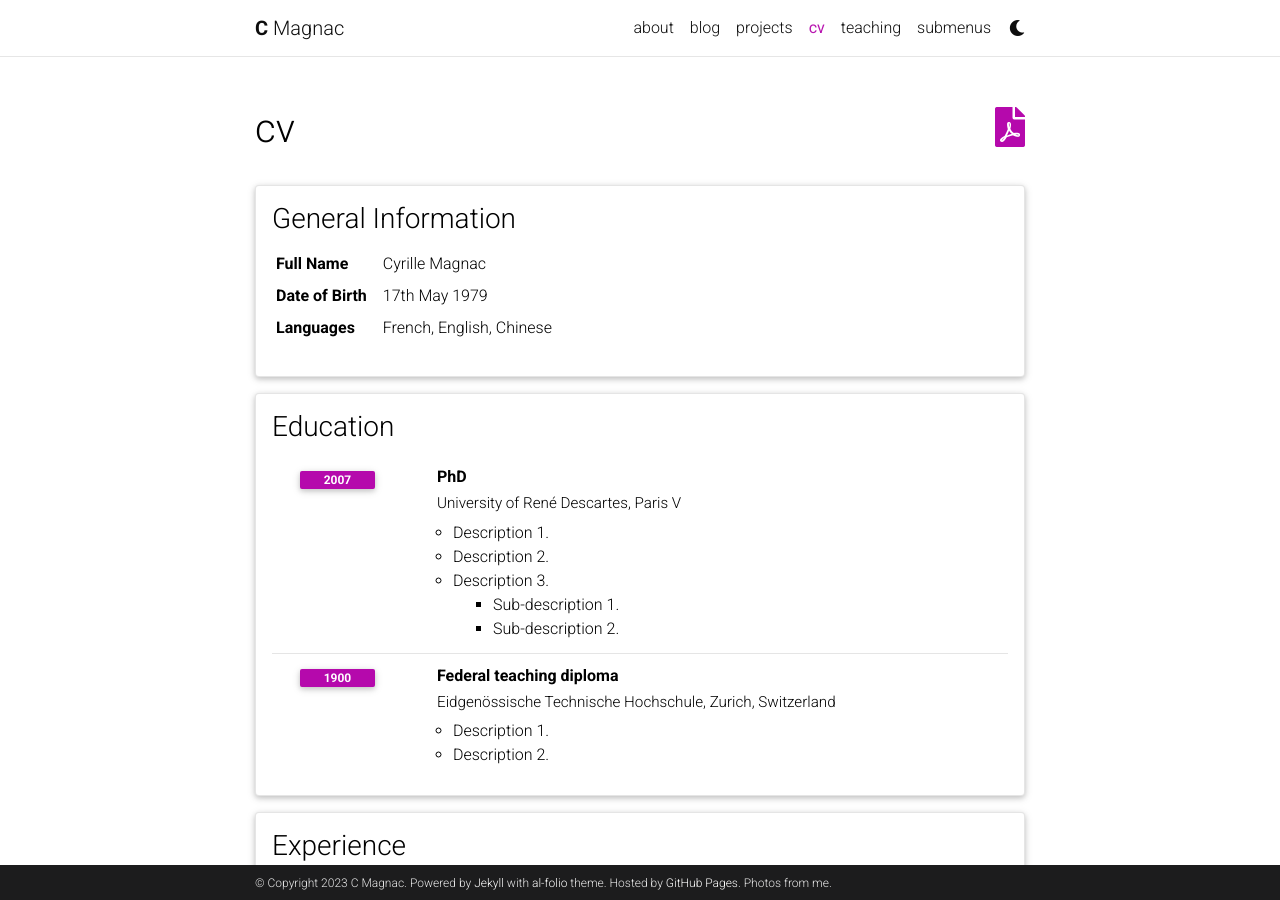
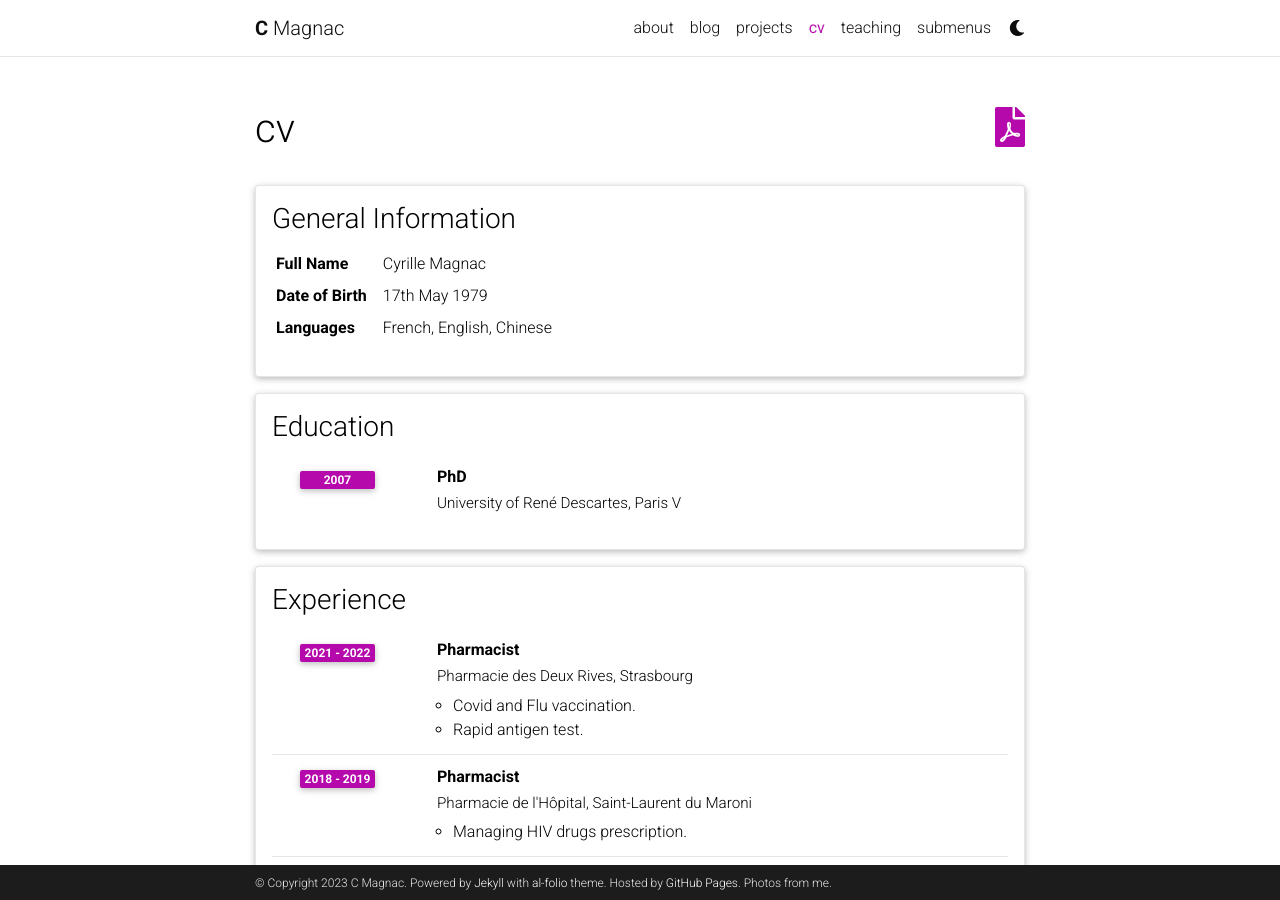
Before and after one commit to CMagnac/cmagnac.github.io, a Jekyll site: the page built from _pages/cv.md, in a window 1280 px wide and 900 px high. Built offline with Jekyll 4.4.1, drawn with Linux system fonts in a browser that asks for light colours; comment, search, counter and statistics services are not loaded; a style sheet for code colours, icons or effects is not loaded; some of the changed text lies outside the part shown.

Commit message:
Update CV

```diff
--- a/_data/cv.yml
+++ b/_data/cv.yml
@@ -14,20 +14,6 @@
     - title: PhD
       institution: University of René Descartes, Paris V
       year: 2007
-      description:
-        - Description 1.
-        - Description 2.
-        - title: Description 3.
-          contents:
-            - Sub-description 1.
-            - Sub-description 2.
-    - title: Federal teaching diploma
-      institution: Eidgenössische Technische Hochschule, Zurich, Switzerland
-      year: 1900
-      description:
-        - Description 1.
-        - Description 2.
-
 - title: Experience
   type: time_table
   contents:
@@ -120,20 +106,3 @@
       items:
         - Epidemiology of candidemia from the 80s to the present day, new therapeutic strategies.
         - Honors
-
-- title: Academic Interests
-  type: nested_list
-  contents:
-    - title: Topic 1.
-      items:
-        - Description 1.
-        - Description 2.
-    - title: Topic 2.
-      items:
-        - Description 1.
-        - Description 2.
-
-- title: Other Interests
-  type: list
-  contents:
-    - <u>Hobbies:</u> Hobby 1, Hobby 2, etc.
```
